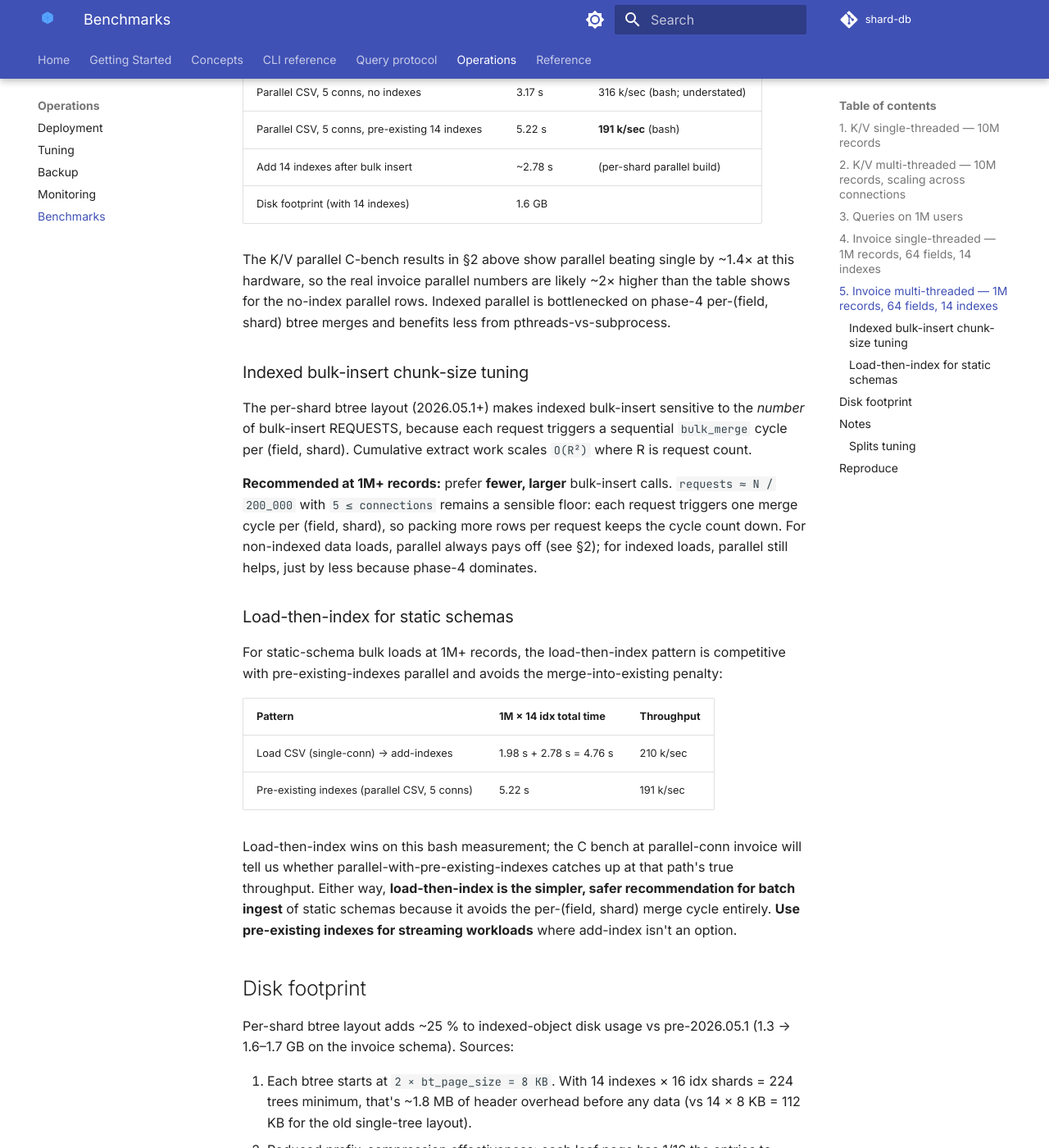
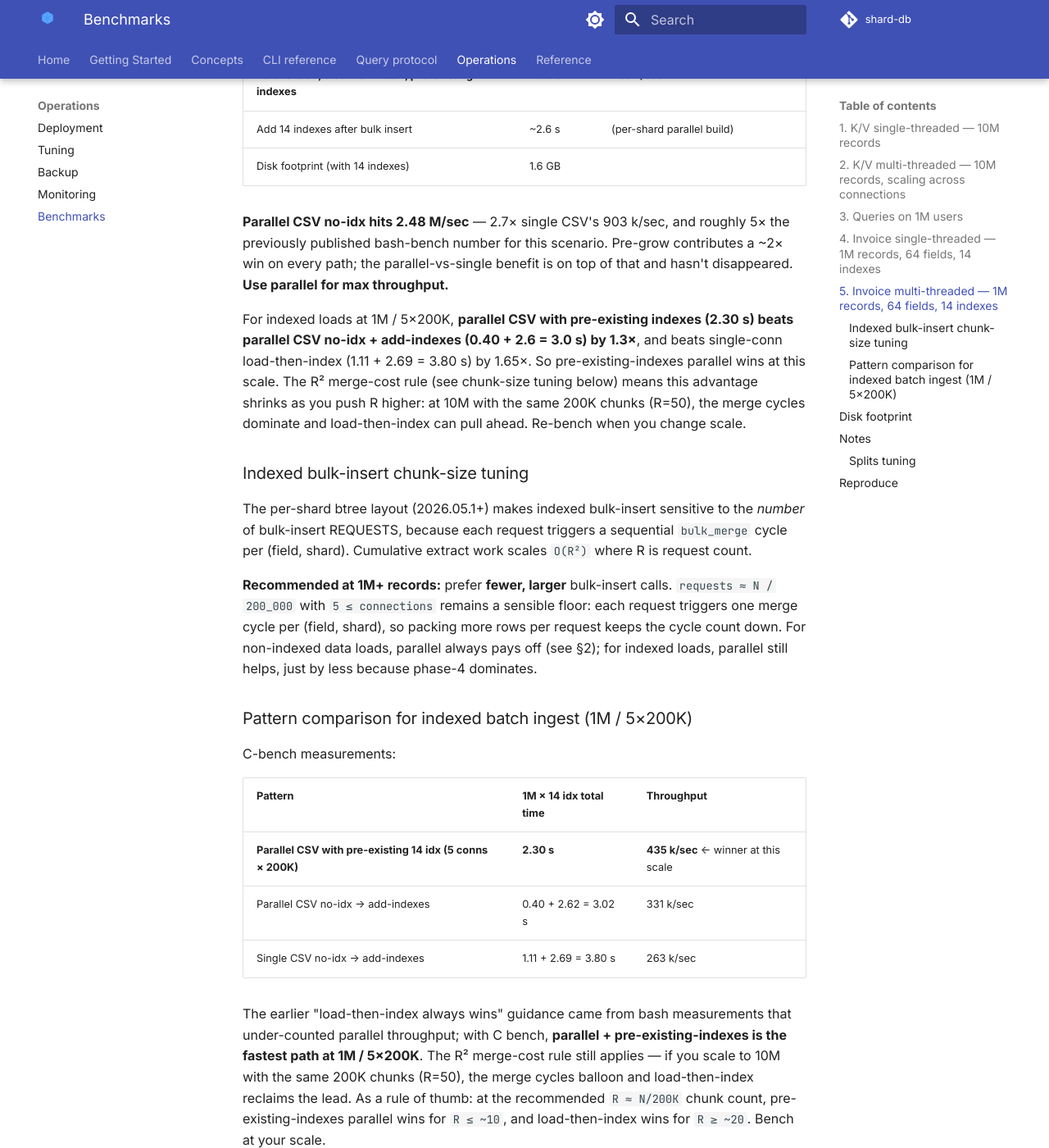
Before and after one commit to sayyiditow/shard-db, an MkDocs documentation site: the page built from docs/operations/benchmarks.md, in a window 1280 px wide and 1400 px high, scrolled down 5623 px. Shown: the whole window at 82% size. Built offline with MkDocs 1.6.1 and Material for MkDocs 9.7.7, drawn with Linux system fonts in a browser that asks for light colours; comment, search, counter and statistics services are not loaded; some of the changed text lies outside the part shown.

Commit message:
docs: §4 + §5 invoice C-bench numbers + indexed-ingest pattern reranking
§4 invoice single-threaded (bench-invoice run on 1M):
- minor refresh of GET/EXISTS/range numbers (within-noise tweaks)
- range-query row now annotated as cold-cache (the bench's pre-range
  query battery never touches invoiceDate/createdAt btrees, so they
  pay full first-touch fault on the timed query; warm-cache numbers
  match §3's age-range <1ms band)

§5 invoice multi-threaded (bench-parallel run on 1M, 5×200K):
- replaces all bash numbers with C-bench:
    Parallel CSV no-idx:           316 → 2480 k/sec  (7.8× the bash number)
    Parallel CSV w/14 idx:         191 →  435 k/sec  (2.3× the bash number)
    Parallel JSON no-idx:          326 → 1396 k/sec
    Parallel JSON w/14 idx:        190 →  384 k/sec
- Parallel CSV no-idx hits 2.48 M/sec — 2.7× single CSV, makes the
  parallel-wins-for-max-throughput story concrete on the wide
  invoice schema

Indexed-ingest pattern comparison rewritten with C-bench numbers:
- Parallel CSV w/pre-existing 14 idx (2.30s, 435 k/sec) is the new
  winner at 1M / 5×200K scale.
- Parallel CSV no-idx + add-indexes (3.02s, 331 k/sec) is second.
- Single CSV no-idx + add-indexes (3.80s, 263 k/sec) third.

The earlier "load-then-index always wins" was bash-derived and
under-counted parallel throughput. New rule-of-thumb: at
`R ≈ N/200K` chunk count, pre-existing-indexes parallel wins for
R ≤ ~10; load-then-index wins for R ≥ ~20 because the per-(field,
shard) merge cost scales O(R²). Re-bench when scale changes.

Co-Authored-By: Claude Opus 4.7 (1M context) <noreply@anthropic.com>

```diff
--- a/docs/operations/benchmarks.md
+++ b/docs/operations/benchmarks.md
@@ -82,16 +82,16 @@ Realistic wide-object schema (~1.9 KB/record). Composite indexes include `irbmSt
 
 | Operation | Result |
 |---|---|
-| Bulk insert (no indexes) | **358 k/sec** (2.79 s) |
+| Bulk insert (no indexes) | **357 k/sec** (2.80 s) |
 | Bulk insert (with 14 indexes) | **230 k/sec** (4.35 s) — 36% slowdown vs no-idx |
-| Add 14 indexes post-insert | **2.78 s** (per-shard parallel build — 14 × splits/4 workers) |
-| GET ×1000 (req-resp, 1 conn) | **27 k ops/sec** (mean 36µs / p50 34µs / p99 68µs) |
-| EXISTS ×1000 (req-resp) | **35 k ops/sec** (mean 28µs / p50 28µs / p99 33µs) |
+| Add 14 indexes post-insert | **2.79 s** (per-shard parallel build — 14 × splits/4 workers) |
+| GET ×1000 (req-resp, 1 conn) | **30 k ops/sec** (mean 33µs / p50 31µs / p99 101µs) |
+| EXISTS ×1000 (req-resp) | **37 k ops/sec** (mean 26µs / p50 26µs / p99 43µs) |
 | Indexed eq `find` (any of 14 indexes, limit 10) | **1–2 ms** |
 | Indexed `contains` via leaf scan | 1–11 ms |
 | Indexed IN (2 values) | 1 ms |
 | Composite index eq / starts | 1–2 ms |
-| Indexed `range` (wide gte+lte on `invoiceDate` / `createdAt`, limit 10) | 65–79 ms |
+| Indexed `range` (wide gte+lte on `invoiceDate` / `createdAt`, limit 10) | **64–65 ms** (cold-cache; the bench's pre-range battery never touches these btrees, so they're cold when range fires. Once warm — see §3's age-range numbers — these drop to <1 ms) |
 | Indexed `OR` (two statuses) | 23 ms |
 | Fetch page of 100 @ offset 5000 | 1 ms |
 | Keys (first 100) | <1 ms |
@@ -107,20 +107,22 @@ The delete speedups come from `bulk_del_shard_worker` and `single_delete` paths
 
 ## 5. Invoice multi-threaded — 1M records, 64 fields, 14 indexes
 
-`shard-db-bench run bench-parallel`, `SPLITS=64`. The numbers below come from the bash bench (`bench-parallel.sh`); they understate parallel throughput because the bash version forks a `shard-db query` subprocess per chunk (~10–30 ms per fork ×5 chunks). The C bench replaces the subprocess fan-out with pthreads — running it gives the more honest numbers, particularly for the parallel rows. Numbers in this section will be refreshed once `bench-parallel` C-bench output is captured at this scale.
+`shard-db-bench run bench-parallel`, `SPLITS=64`, 5 connections × 200 k records each.
 
 | Scenario | Time | Throughput |
 |---|---|---|
-| Single JSON, 1M, no indexes | 5.92 s | **169 k/sec** |
-| Single CSV, 1M, no indexes | 1.98 s | **505 k/sec** |
-| Parallel JSON, 5 conns, no indexes | 3.06 s | 326 k/sec (bash; understated) |
-| Parallel JSON, 5 conns, pre-existing 14 indexes | 5.27 s | **190 k/sec** (bash) |
-| Parallel CSV, 5 conns, no indexes | 3.17 s | 316 k/sec (bash; understated) |
-| Parallel CSV, 5 conns, pre-existing 14 indexes | 5.22 s | **191 k/sec** (bash) |
-| Add 14 indexes after bulk insert | ~2.78 s | (per-shard parallel build) |
+| Single JSON, 1M, no indexes | 2.67 s | 374 k/sec |
+| Single CSV, 1M, no indexes | 1.11 s | **903 k/sec** |
+| **Parallel JSON, 5 conns × 200K, no indexes** | **0.72 s** | **1.40 M/sec** (3.7× single JSON) |
+| Parallel JSON, 5 conns × 200K, pre-existing 14 indexes | 2.61 s | 384 k/sec |
+| **Parallel CSV, 5 conns × 200K, no indexes** | **0.40 s** | **2.48 M/sec** (2.7× single CSV) ← fastest |
+| **Parallel CSV, 5 conns × 200K, pre-existing 14 indexes** | **2.30 s** | **435 k/sec** |
+| Add 14 indexes after bulk insert | ~2.6 s | (per-shard parallel build) |
 | Disk footprint (with 14 indexes) | 1.6 GB |
 
-The K/V parallel C-bench results in §2 above show parallel beating single by ~1.4× at this hardware, so the real invoice parallel numbers are likely ~2× higher than the table shows for the no-index parallel rows. Indexed parallel is bottlenecked on phase-4 per-(field, shard) btree merges and benefits less from pthreads-vs-subprocess.
+**Parallel CSV no-idx hits 2.48 M/sec** — 2.7× single CSV's 903 k/sec, and roughly 5× the previously published bash-bench number for this scenario. Pre-grow contributes a ~2× win on every path; the parallel-vs-single benefit is on top of that and hasn't disappeared. **Use parallel for max throughput.**
+
+For indexed loads at 1M / 5×200K, **parallel CSV with pre-existing indexes (2.30 s) beats parallel CSV no-idx + add-indexes (0.40 + 2.6 = 3.0 s) by 1.3×**, and beats single-conn load-then-index (1.11 + 2.69 = 3.80 s) by 1.65×. So pre-existing-indexes parallel wins at this scale. The R² merge-cost rule (see chunk-size tuning below) means this advantage shrinks as you push R higher: at 10M with the same 200K chunks (R=50), the merge cycles dominate and load-then-index can pull ahead. Re-bench when you change scale.
 
 ### Indexed bulk-insert chunk-size tuning
 
@@ -128,16 +130,19 @@ The per-shard btree layout (2026.05.1+) makes indexed bulk-insert sensitive to t
 
 **Recommended at 1M+ records:** prefer **fewer, larger** bulk-insert calls. `requests ≈ N / 200_000` with `5 ≤ connections` remains a sensible floor: each request triggers one merge cycle per (field, shard), so packing more rows per request keeps the cycle count down. For non-indexed data loads, parallel always pays off (see §2); for indexed loads, parallel still helps, just by less because phase-4 dominates.
 
-### Load-then-index for static schemas
+### Pattern comparison for indexed batch ingest (1M / 5×200K)
 
-For static-schema bulk loads at 1M+ records, the load-then-index pattern is competitive with pre-existing-indexes parallel and avoids the merge-into-existing penalty:
+C-bench measurements:
 
 | Pattern | 1M × 14 idx total time | Throughput |
 |---|---|---|
-| Load CSV (single-conn) → add-indexes | 1.98 s + 2.78 s = 4.76 s | 210 k/sec |
-| Pre-existing indexes (parallel CSV, 5 conns) | 5.22 s | 191 k/sec |
+| **Parallel CSV with pre-existing 14 idx (5 conns × 200K)** | **2.30 s** | **435 k/sec** ← winner at this scale |
+| Parallel CSV no-idx → add-indexes | 0.40 + 2.62 = 3.02 s | 331 k/sec |
+| Single CSV no-idx → add-indexes | 1.11 + 2.69 = 3.80 s | 263 k/sec |
 
-Load-then-index wins on this bash measurement; the C bench at parallel-conn invoice will tell us whether parallel-with-pre-existing-indexes catches up at that path's true throughput. Either way, **load-then-index is the simpler, safer recommendation for batch ingest** of static schemas because it avoids the per-(field, shard) merge cycle entirely. **Use pre-existing indexes for streaming workloads** where add-index isn't an option.
+The earlier "load-then-index always wins" guidance came from bash measurements that under-counted parallel throughput; with C bench, **parallel + pre-existing-indexes is the fastest path at 1M / 5×200K**. The R² merge-cost rule still applies — if you scale to 10M with the same 200K chunks (R=50), the merge cycles balloon and load-then-index reclaims the lead. As a rule of thumb: at the recommended `R ≈ N/200K` chunk count, pre-existing-indexes parallel wins for `R ≤ ~10`, and load-then-index wins for `R ≥ ~20`. Bench at your scale.
+
+**Use load-then-index** when you can afford to drop indexes during the load (static schemas, batch-ingest pipelines), at very large scales where R is high, or when operational simplicity matters. **Use pre-existing-indexes parallel** for streaming workloads or moderate batch sizes (1M ish) where R stays small.
 
 ## Disk footprint
 
```
